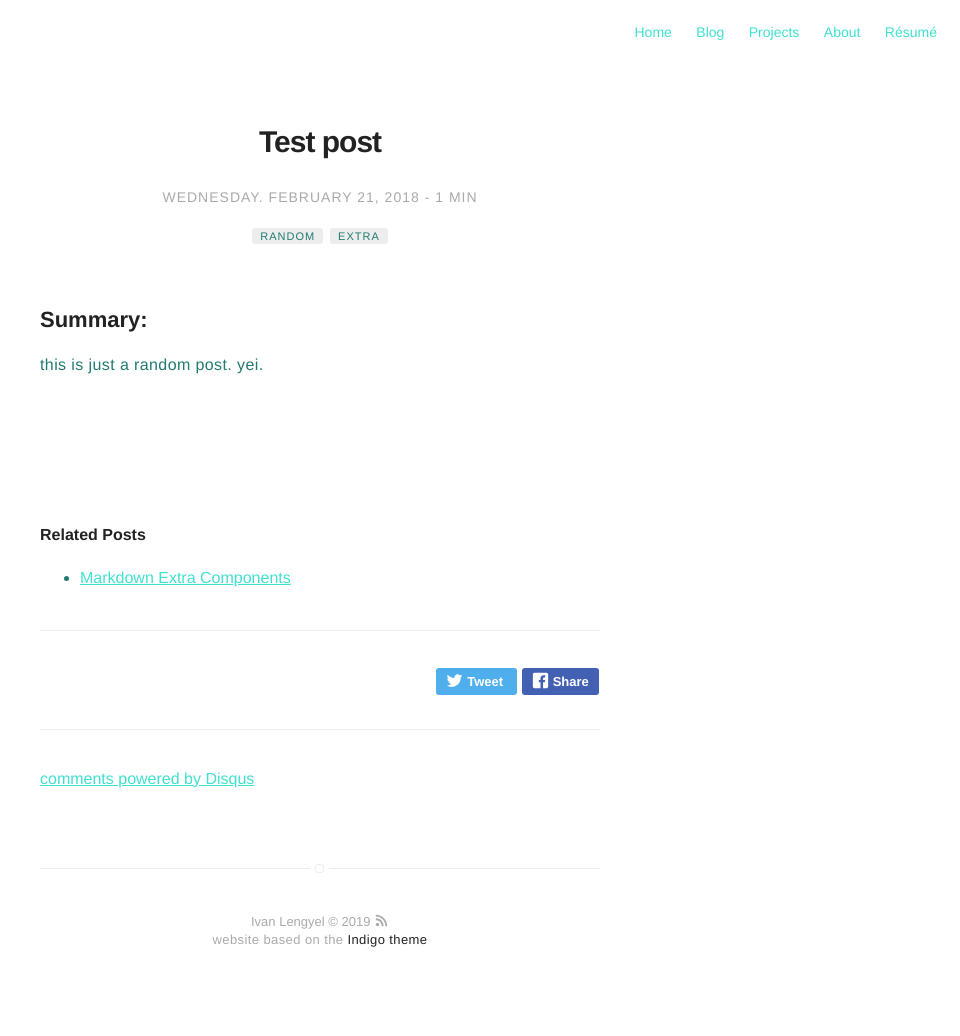
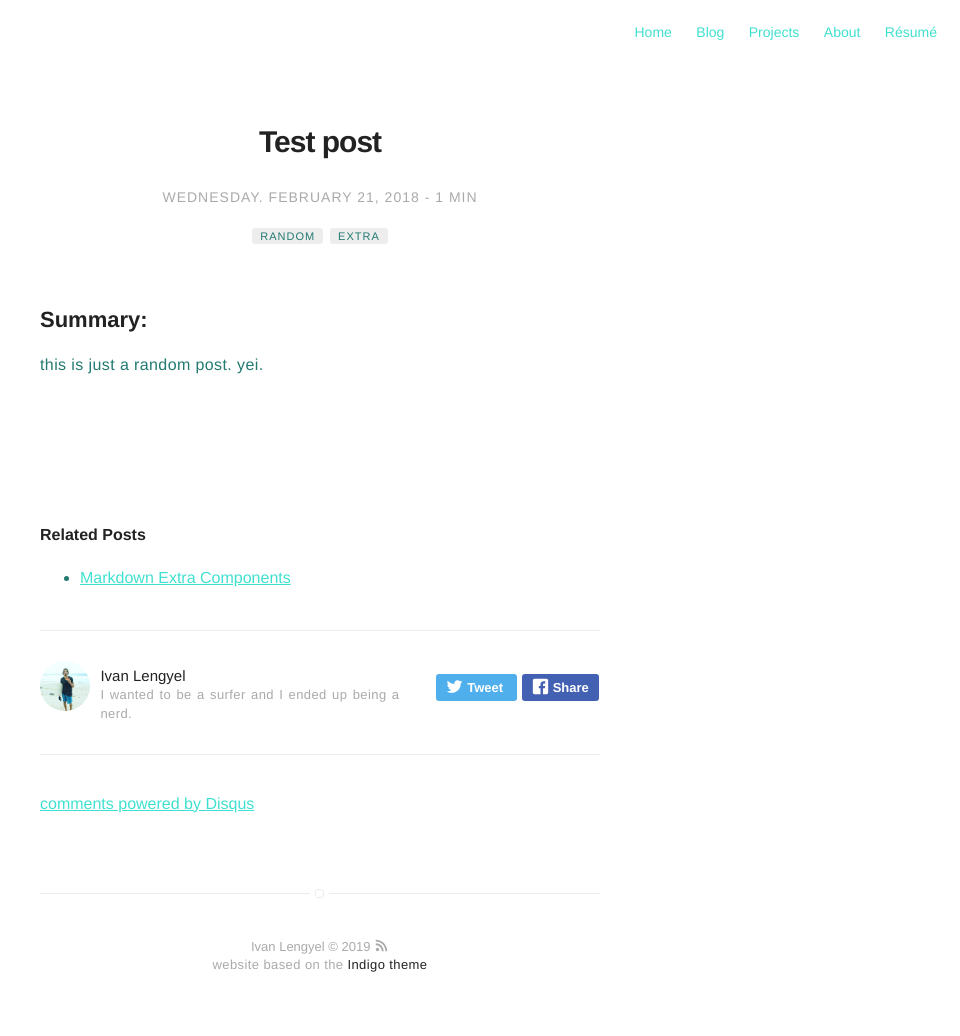
Before and after one commit to ivanlen/ivanlen.github.io, a Jekyll site: the page built from _posts/2015-02-24-test.markdown, in a window 1280 px wide. Shown: the whole page, without its empty margins (320-1280 px from the left). Built offline with Jekyll 4.4.1, drawn with Linux system fonts in a browser that asks for light colours; comment, search, counter and statistics services are not loaded; before the commit the page ends 1011 px from its top, so only the background shows below that; part of the change alters nothing that is shown.

```diff
--- a/_config.yml
+++ b/_config.yml
@@ -57,13 +57,14 @@ github: ivanlen
 
 
 authors:
-    johndoe:
+    ivanlen:
         name: Ivan Lengyel
         bio: I wanted to be a surfer and I ended up being a nerd.
         external-image: true
         picture: /assets/images/surf_sandia.jpg
         #picture: ![image](/assets/images/your-image.jpg)
         twitter: ivanlen
+        github: ivanlen
 
 
 # do you want a larger site? change the option below
```
